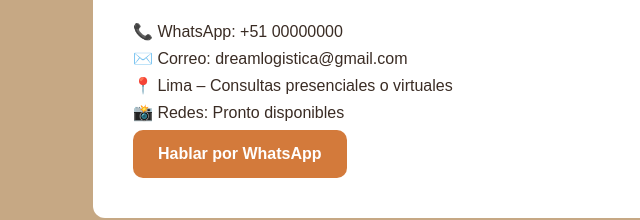
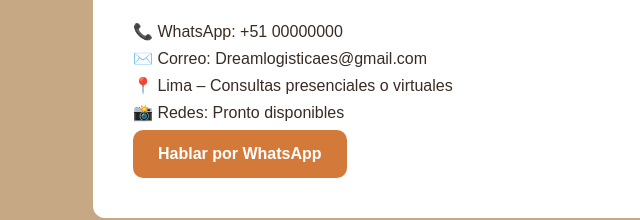
Before and after one commit to AI-LOGS/mi_web, a plain HTML site: page index.html in a window 1280 px wide. Shown: the part 2466-2686 px from the top of the page, 32-672 px from the left. Drawn offline with Linux system fonts and the light colour scheme.

Commit message:
Add files via upload

```diff
--- a/index.html
+++ b/index.html
@@ -93,7 +93,7 @@
 
         <div class="contact-info">
             <p>📞 WhatsApp: +51 00000000</p>
-            <p>✉️ Correo: dreamlogistica@gmail.com</p>
+            <p>✉️ Correo: Dreamlogisticaes@gmail.com</p>
             <p>📍 Lima – Consultas presenciales o virtuales</p>
             <p>📸 Redes: Pronto disponibles</p>
         </div>
```
